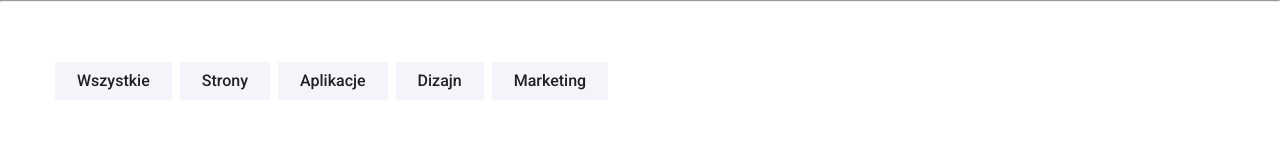
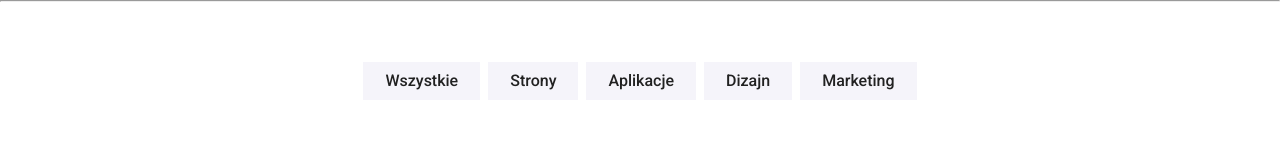
Before and after one commit to DanielMiskowiec/pracatestowazwykladu, a plain HTML site: page portfolio.html in a window 1280 px wide. Drawn offline with nearby package versions, Linux system fonts and the light colour scheme.

Commit message:
buttony zrobione

```diff
--- a/sass/utils/_buttons.scss
+++ b/sass/utils/_buttons.scss
@@ -31,6 +31,11 @@ button:focus {
 .buttons {
   display: flex;
   flex-wrap: wrap;
+  @media screen and (min-width: 768px) {
+    flex-wrap: nowrap;
+    justify-content: center;
+    align-items: center;
+  }
 }
 
 // .buttons {
```
Also changed, not shown: css/main.min.css, 1 other file.
